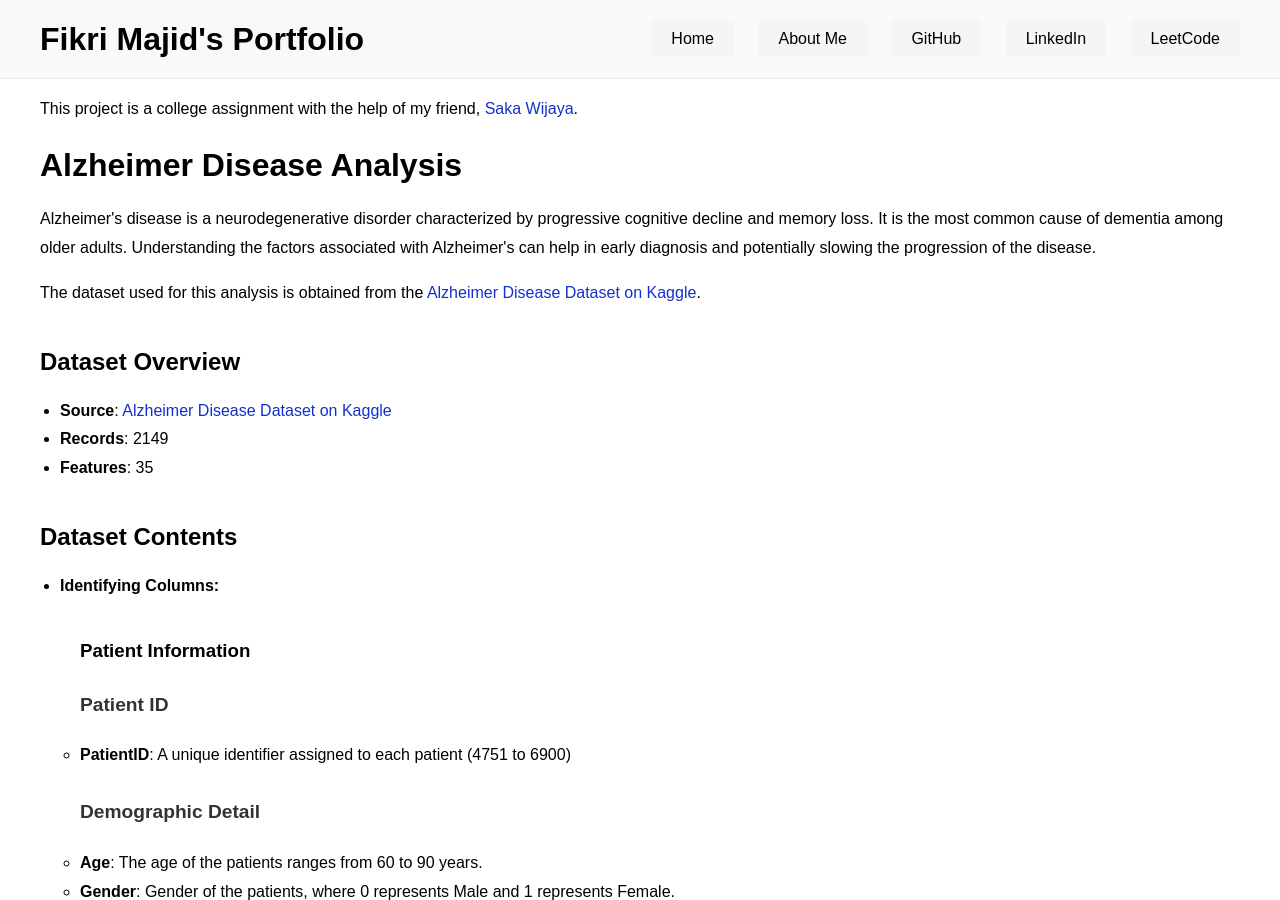
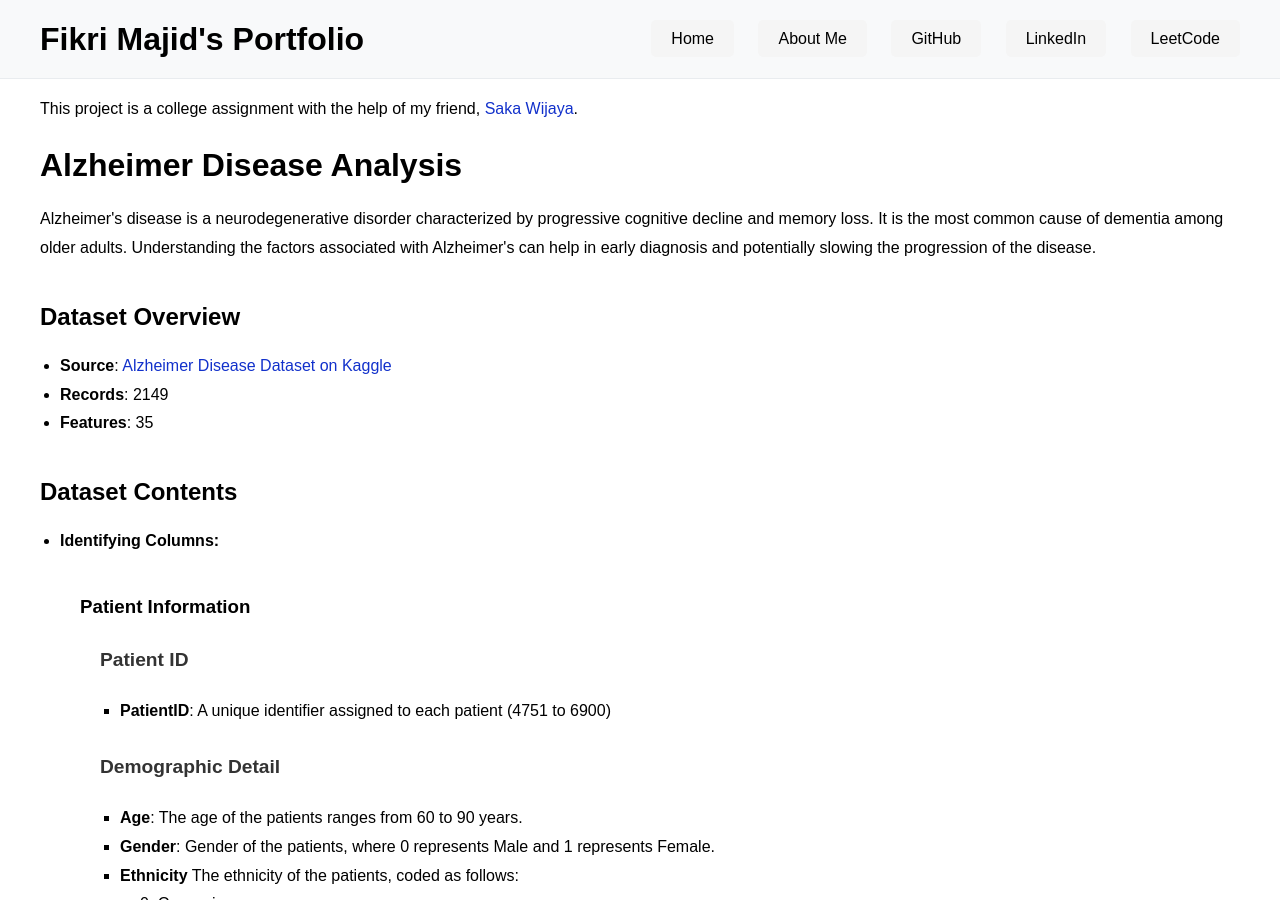
Before and after one commit to WahyuTomo14/portfolio_wahyu, a Jekyll site: the page built from projects/AlzheimerDisease.html, in a window 1280 px wide and 900 px high. Built offline with Jekyll 4.4.1, drawn with Linux system fonts in a browser that asks for light colours; a script that is not in the unit is left out.

Commit message:
fix description

```diff
--- a/projects/AlzheimerDisease.html
+++ b/projects/AlzheimerDisease.html
@@ -7,7 +7,6 @@
 
 <h1>Alzheimer Disease Analysis</h1>
 <p>Alzheimer's disease is a neurodegenerative disorder characterized by progressive cognitive decline and memory loss. It is the most common cause of dementia among older adults. Understanding the factors associated with Alzheimer's can help in early diagnosis and potentially slowing the progression of the disease.</p>
-<p>The dataset used for this analysis is obtained from the <a href="https://www.kaggle.com/datasets/rabieelkharoua/alzheimers-disease-dataset/data" target="_blank">Alzheimer Disease Dataset on Kaggle</a>.</p>
 
 <h2>Dataset Overview</h2>
 <ul>
@@ -21,10 +20,14 @@
     <li><strong>Identifying Columns:</strong></li>
     <ul>
         <h3><b>Patient Information</b></h3>
+        <ul>
             <h4>Patient ID</h4>
+            <ul>
                 <li><strong>PatientID</strong>: A unique identifier assigned to each patient (4751 to 6900)</li>
+            </ul>
 
             <h4>Demographic Detail</h4>
+            <ul>
                 <li><strong>Age</strong>: The age of the patients ranges from 60 to 90 years.</li>
                 <li><strong>Gender</strong>: Gender of the patients, where 0 represents Male and 1 represents Female.</li>
                 <li><strong>Ethnicity</strong> The ethnicity of the patients, coded as follows:</li>
@@ -43,48 +46,64 @@
                         <li>3: Higher</li>
                     </ul>
                 </li>
+            </ul>
 
             <h4>Lifestyle Factors</h4>
+            <ul>
                 <li><strong>BMI</strong>: Body Mass Index of the patients, ranging from 15 to 40.</li>
                 <li><strong>Smoking</strong>: Smoking status, where 0 indicates No and 1 indicates Yes.</li>
                 <li><strong>AlcoholConsumption</strong>: Weekly alcohol consumption in units, ranging from 0 to 20.</li>
                 <li><strong>PhysicalActivity</strong>: Weekly physical activity in hours, ranging from 0 to 10.</li>
                 <li><strong>DietQuality</strong>: Diet quality score, ranging from 0 to 10.</li>
                 <li><strong>SleepQuality</strong>: Sleep quality score, ranging from 4 to 10.</li>
+            </ul>
 
             <h4>Medical History</h4>
+            <ul>
                 <li><strong>FamilyHistoryAlzheimers</strong>: Family history of Alzheimer's Disease, where 0 indicates No and 1 indicates Yes.</li>
                 <li><strong>CardiovascularDisease</strong>: Presence of cardiovascular disease, where 0 indicates No and 1 indicates Yes.</li>
                 <li><strong>Diabetes</strong>: Presence of diabetes, where 0 indicates No and 1 indicates Yes.</li>
                 <li><strong>HeadInjury</strong>: History of head injury, where 0 indicates No and 1 indicates Yes.</li>
                 <li><strong>Hypertension</strong>: Presence of hypertension, where 0 indicates No and 1 indicates Yes.</li>
+            </ul>
 
             <h4>Clinical Measurements</h4>
+            <ul>
                 <li><strong>FamilyHistoryAlzheimers</strong>: Family history of Alzheimer's Disease, where 0 indicates No and 1 indicates Yes.</li>
                 <li><strong>CardiovascularDisease</strong>: Presence of cardiovascular disease, where 0 indicates No and 1 indicates Yes.</li>
                 <li><strong>Diabetes</strong>: Presence of diabetes, where 0 indicates No and 1 indicates Yes.</li>
                 <li><strong>HeadInjury</strong>: History of head injury, where 0 indicates No and 1 indicates Yes.</li>
                 <li><strong>Hypertension</strong>: Presence of hypertension, where 0 indicates No and 1 indicates Yes.</li>
+            </ul>
 
             <h4>Cognitive and Functional Assessments</h4>
+            <ul>
                 <li><strong>MMSE</strong>: Mini-Mental State Examination score, ranging from 0 to 30. Lower scores indicate cognitive impairment.</li>
                 <li><strong>FunctionalAssessment</strong>: Functional assessment score, ranging from 0 to 10. Lower scores indicate greater impairment.</li>
                 <li><strong>MemoryComplaints</strong>: Presence of memory complaints, where 0 indicates No and 1 indicates Yes.</li>
                 <li><strong>BehavioralProblems</strong>: Presence of behavioral problems, where 0 indicates No and 1 indicates Yes.</li>
                 <li><strong>ADL</strong>: Activities of Daily Living score, ranging from 0 to 10. Lower scores indicate greater impairment.</li>
+            </ul>
 
             <h4>Symptoms</h4>
+            <ul>
                 <li><strong>Confusion</strong> Presence of confusion, where 0 indicates No and 1 indicates Yes.</li>
                 <li><strong>Disorientation</strong> Presence of disorientation, where 0 indicates No and 1 indicates Yes.</li>
                 <li><strong>PersonalityChanges</strong> Presence of personality changes, where 0 indicates No and 1 indicates Yes.</li>
                 <li><strong>DifficultyCompletingTasks</strong> Presence of difficulty completing tasks, where 0 indicates No and 1 indicates Yes.</li>
                 <li><strong>Forgetfulness</strong> Presence of forgetfulness, where 0 indicates No and 1 indicates Yes.</li>
+            </ul>
+        </ul>
 
         <h3><b>Diagnosis Information</b></h3>
+        <ul>
             <li><strong>Diagnosis</strong>: Diagnosis status for Alzheimer's Disease, where 0 indicates No and 1 indicates Yes.</li>
+        </ul>
 
         <h3><b>Confidential Information</b></h3>
+        <ul>
             <li><strong>DoctorInCharge</strong>: This column contains confidential information about the doctor in charge, with "XXXConfid" as the value for all patients</li>
+        </ul>
     </ul>
 </ul>
 
```
Lines whose indentation alone changed are shown as unchanged.
